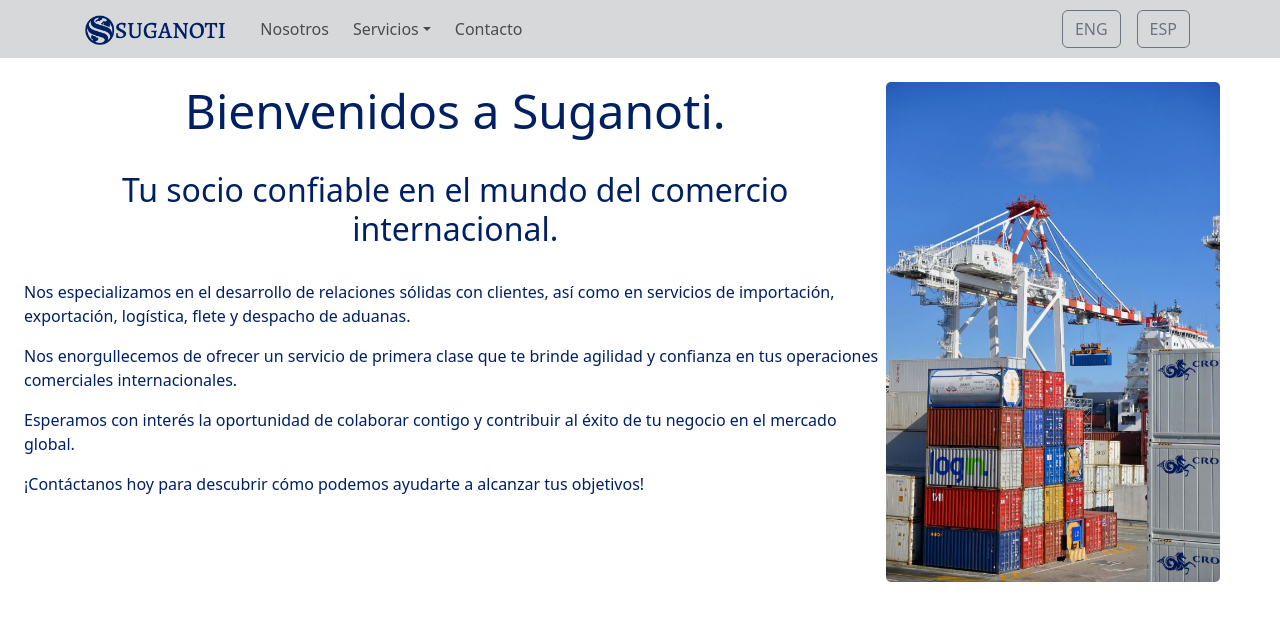
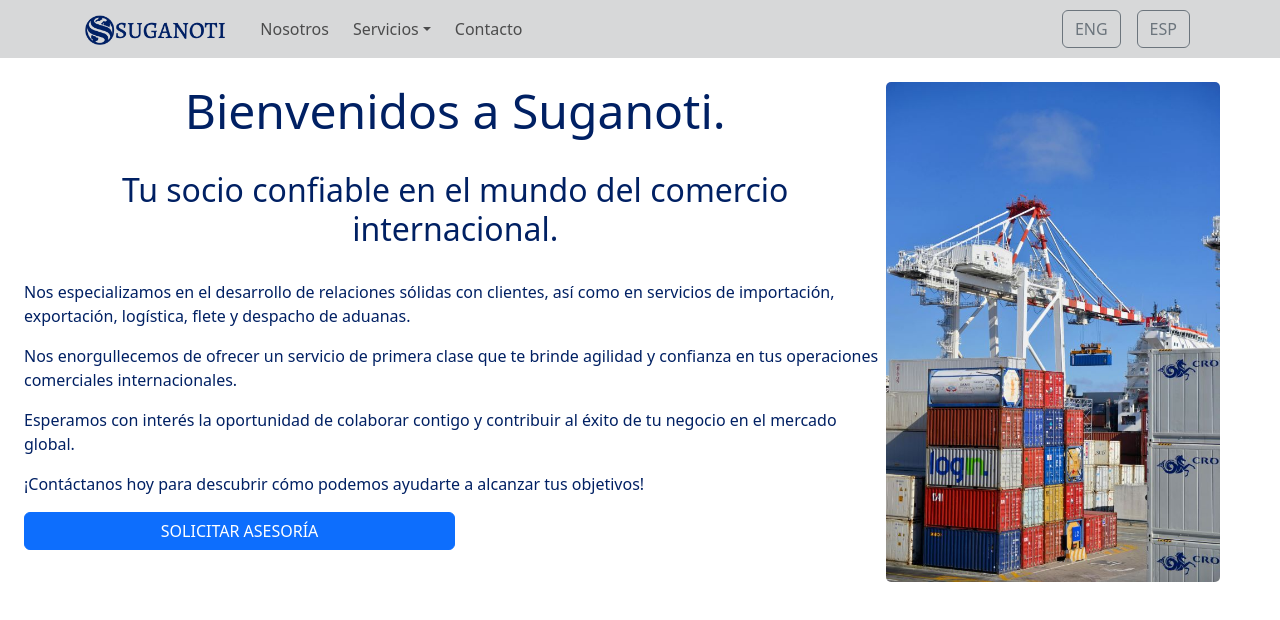
Before and after one commit to Electrocisko/comex, a React (Vite) app in the folder suganoti/: page / in a window 1280 px wide. Shown: the top 620 px of the page. Built offline with nearby package versions, Linux system fonts and the light colour scheme.

Commit message:
trabajando en componente boton asesoria

```diff
--- a/suganoti/i18n/english/en.json
+++ b/suganoti/i18n/english/en.json
@@ -10,5 +10,6 @@
   "HOME_P1": "At Suganoti, we believe in forging robust, strategic partnerships that transcend borders and nurture global growth.",
   "HOME_P2": "Our unwavering commitment to excellence renders us the quintessential ally for your international trade requirements.",
   "HOME_P3": "Join us as we pave the path towards a prosperous and interconnected world. ",
-  "HOME_P4": "Contact us today to explore how together we can achieve remarkable feats."
+  "HOME_P4": "Contact us today to explore how together we can achieve remarkable feats.",
+  "BUTTON_ADVICE": "REQUEST ADVICE"
 }
--- a/suganoti/i18n/spanish/es.json
+++ b/suganoti/i18n/spanish/es.json
@@ -11,5 +11,6 @@
     "HOME_P1":"Nos especializamos en el desarrollo de relaciones sólidas con clientes, así como en servicios de importación, exportación, logística, flete y despacho de aduanas.",
     "HOME_P2": "Nos enorgullecemos de ofrecer un servicio de primera clase que te brinde agilidad y confianza en tus operaciones comerciales internacionales.",
     "HOME_P3": "Esperamos con interés la oportunidad de colaborar contigo y contribuir al éxito de tu negocio en el mercado global.",
-    "HOME_P4": "¡Contáctanos hoy para descubrir cómo podemos ayudarte a alcanzar tus objetivos!"
+    "HOME_P4": "¡Contáctanos hoy para descubrir cómo podemos ayudarte a alcanzar tus objetivos!",
+    "BUTTON_ADVICE": "SOLICITAR ASESORÍA"
 }
--- /dev/null
+++ b/suganoti/src/components/asesoraButton/AsesoraButton.jsx
@@ -0,0 +1,12 @@
+import { useTranslation } from "react-i18next";
+
+function AsesoraButton() {
+
+    const {t} = useTranslation();
+
+  return (
+    <button className="btn btn-primary w-50">{t("BUTTON_ADVICE")}</button>
+  )
+}
+
+export default AsesoraButton
--- a/suganoti/src/pages/Home.jsx
+++ b/suganoti/src/pages/Home.jsx
@@ -1,4 +1,5 @@
 import { useTranslation } from "react-i18next";
+import AsesoraButton from "../components/asesoraButton/AsesoraButton";
 import "./home.css"
 
 function Home() {
@@ -13,6 +14,7 @@ function Home() {
           <p>{t("HOME_P2")}</p>
           <p>{t("HOME_P3")}</p>
           <p>{t("HOME_P4")}</p>
+          <AsesoraButton/>
         </div>
         <div className="home-img-container">
           <img className="home-img" src="./images/pexels-frans-van-heerden-201846-1624695.jpg" alt="Barco container" />
```
